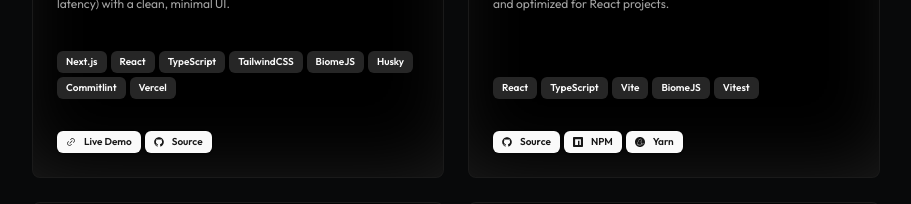
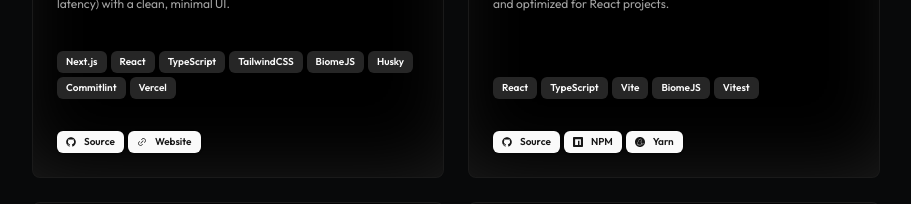
Before and after one commit to tejastn10/nimbus, a Next.js app: page /projects in a window 1280 px wide. Shown: the part 1200-1404 px from the top of the page, without its empty margins (184-1095 px from the left). Built offline with nearby package versions, Linux system fonts and the light colour scheme.

Commit message:
fix: typo in resume data

```diff
--- a/src/data/resume.ts
+++ b/src/data/resume.ts
@@ -219,14 +219,14 @@ export const DATA = {
 			],
 			links: [
 				{
-					type: "Live Demo",
-					href: "https://dash-eight-gamma.vercel.app/",
-					icon: Icons.link(),
-				},
-				{
 					type: "Source",
 					href: "https://github.com/tejastn10/dash",
 					icon: Icons.github(),
+				},
+				{
+					type: "Website",
+					href: "https://dash-eight-gamma.vercel.app/",
+					icon: Icons.link(),
 				},
 			],
 		},
```
